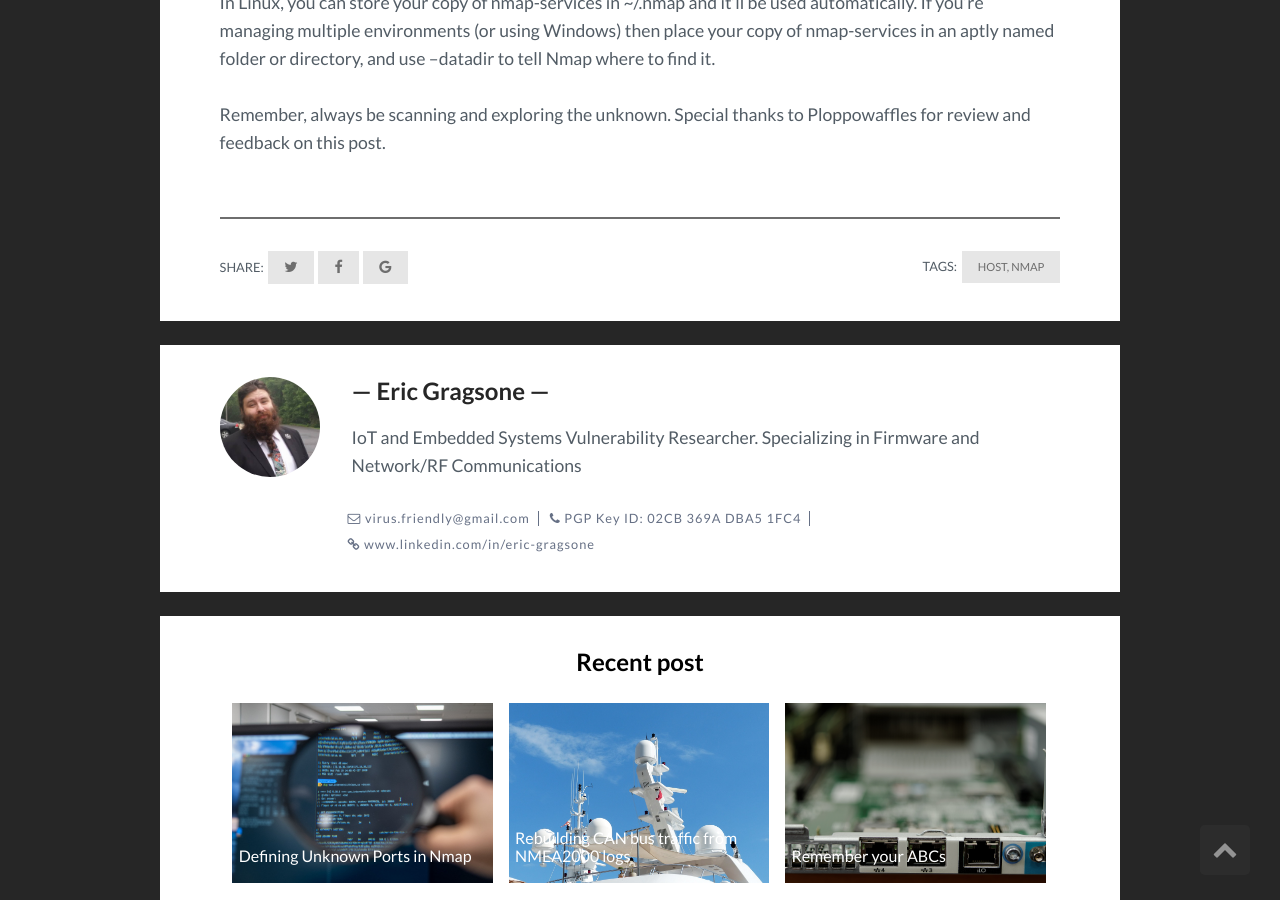
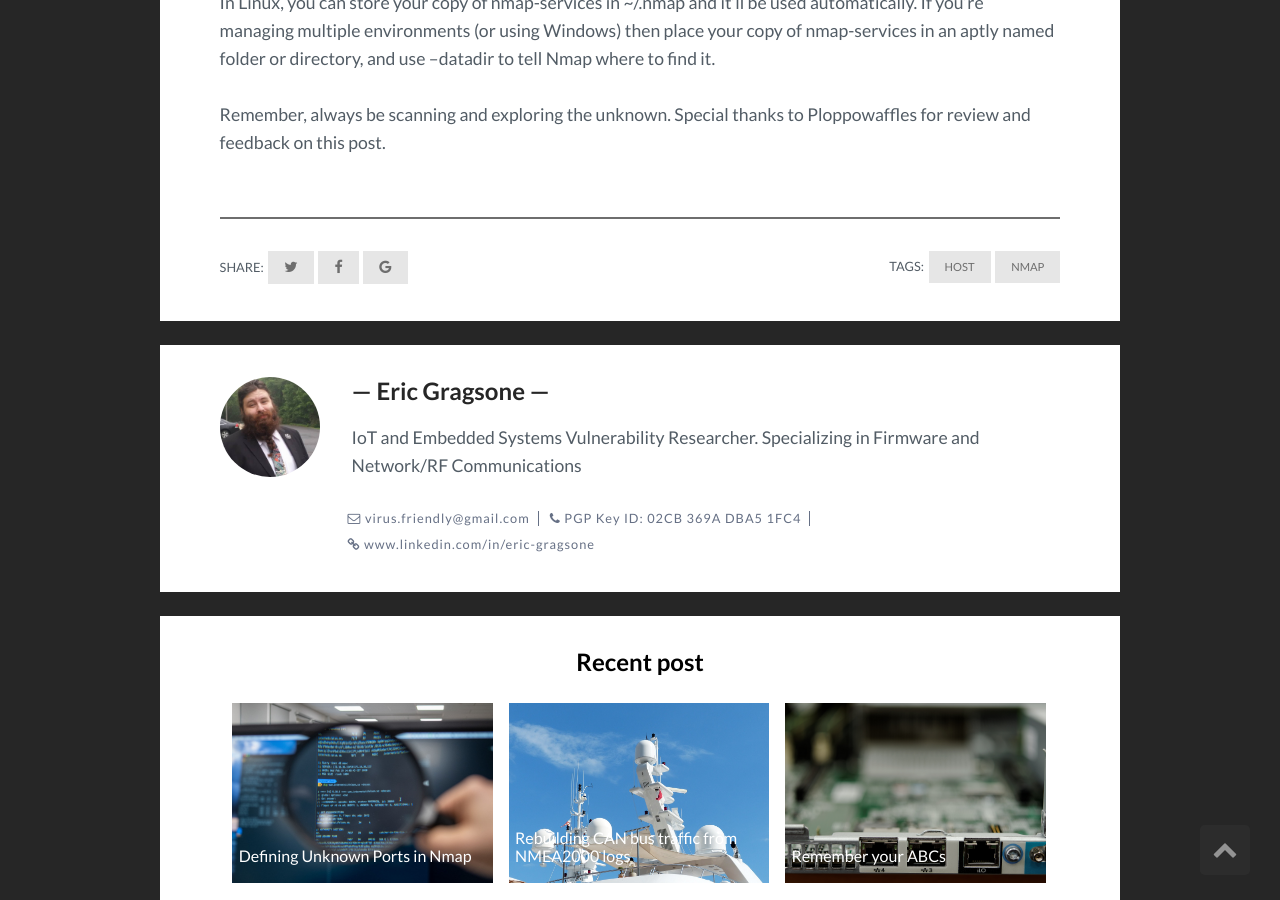
Before and after one commit to DeadPacketSociety/DeadPacketSociety.github.io, a Jekyll site: the page built from _posts/2021-07-21-Defining-Unknown-Ports-in-Nmap.markdown, in a window 1280 px wide and 900 px high, scrolled down 4128 px. Built offline with Jekyll 4.4.1, drawn with Linux system fonts in a browser that asks for light colours.

Commit message:
minor edit

```diff
--- a/_posts/2021-07-21-Defining-Unknown-Ports-in-Nmap.markdown
+++ b/_posts/2021-07-21-Defining-Unknown-Ports-in-Nmap.markdown
@@ -5,7 +5,7 @@ image: /assets/img/dns-sleuth.jpg # Add image post. Remember images are in the /
 date: 2021-07-21
 description: Learn how Nmap defines ports and how to update its definitions # Add post description (optional)
 author: virusfriendly
-tag: host, Nmap
+tag: [host, Nmap]
 ---
 There are roughly a billion hosts on the internet, with each host having 65,536 TCP and 65,536 UDP ports. These metrics are relatively easy to track and look up. But ask how many application protocols there are, and you will never find the answer. As philosophical sounding the question may be, it reminds those who investigate networks that not only will our tools always be incomplete, but that their amount of incompleteness is unknown.
 
```
